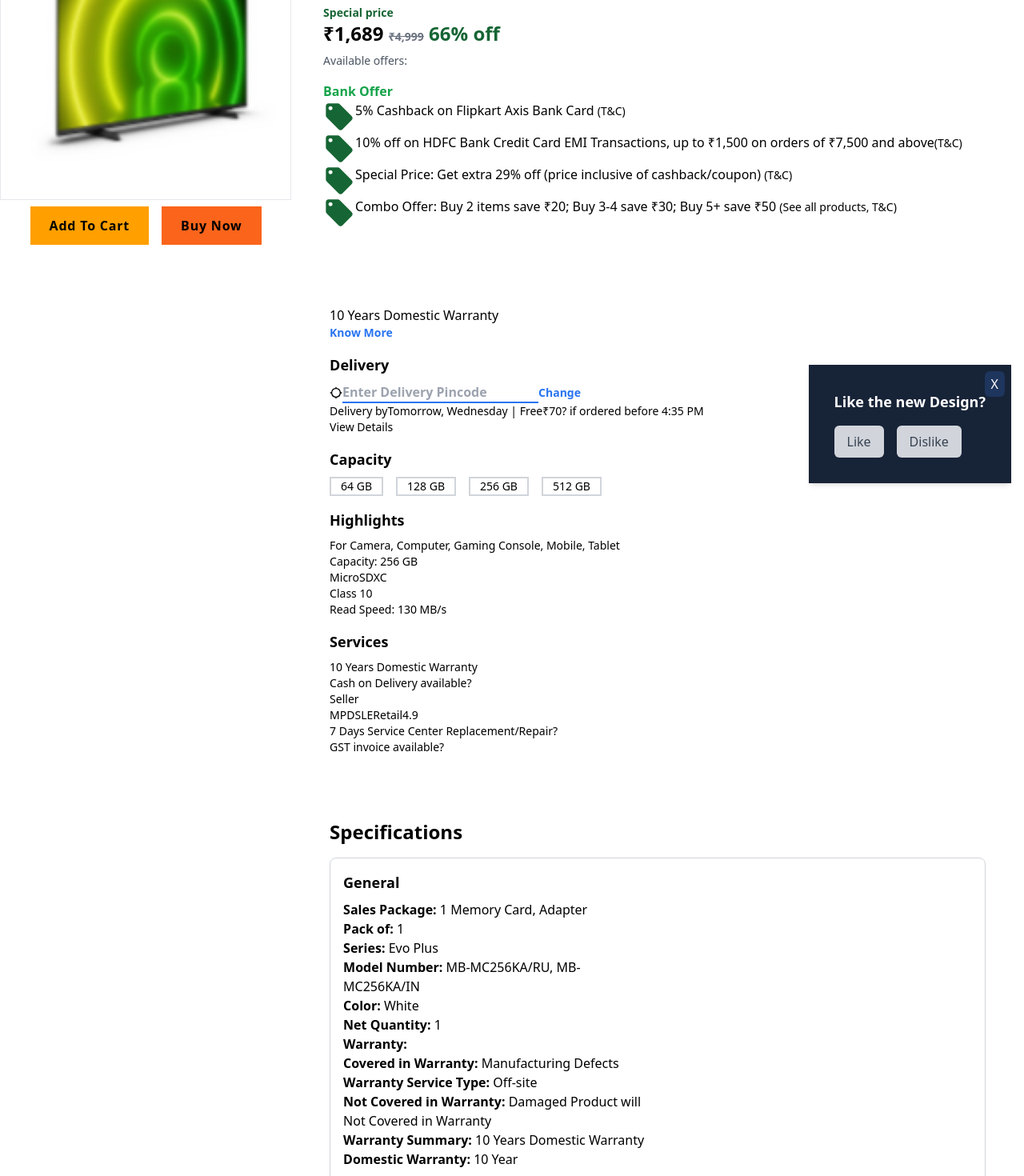
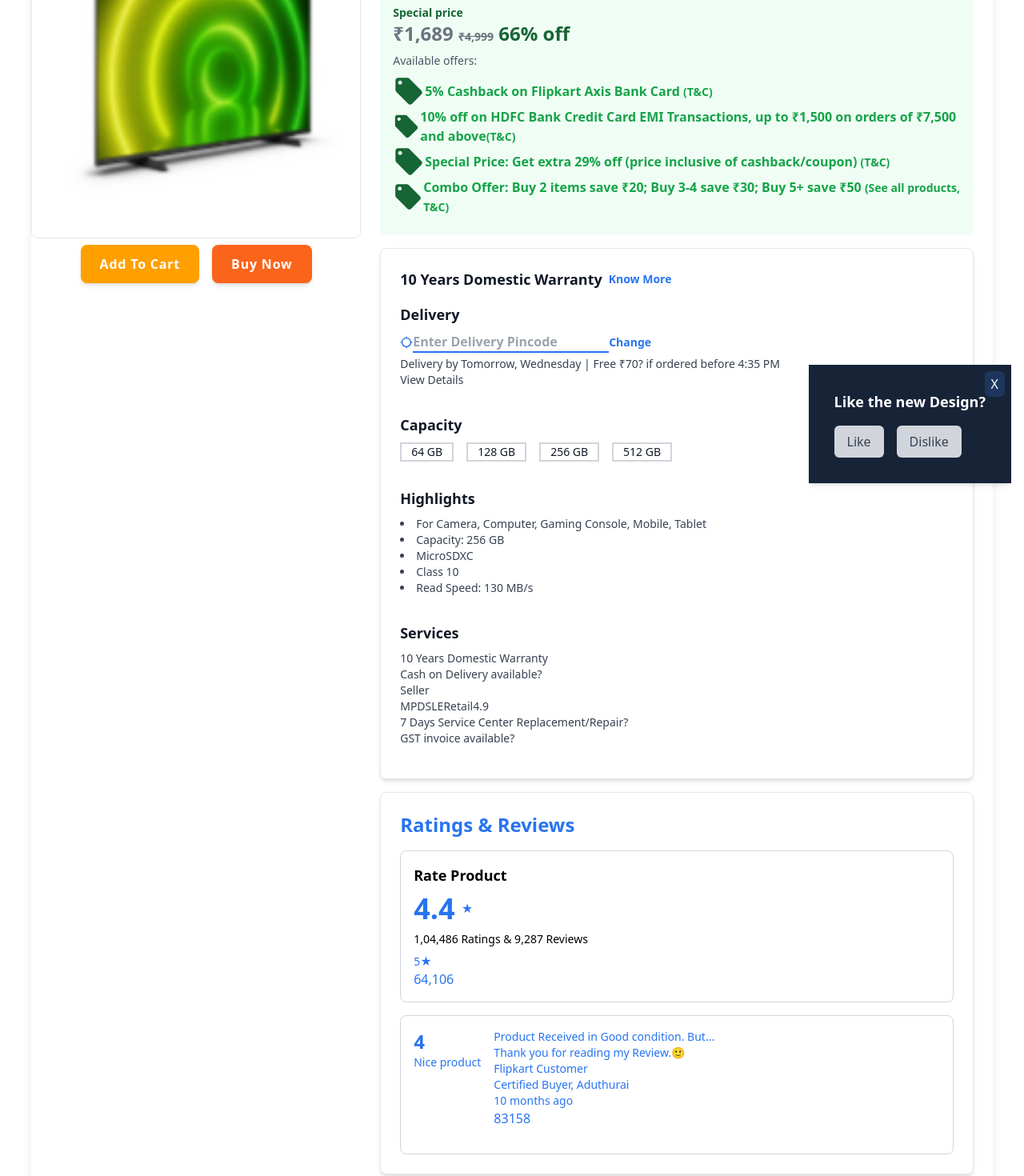
Before and after one commit to muhammadshakkeerp/Shopease, a React (Vite) app: page /productDetails/1 in a window 1280 px wide. Shown: the part 180-1650 px from the top of the page at 80% size. Built offline with nearby package versions, Linux system fonts and the light colour scheme.

Commit message:
style:productDeatils page darkmode updated

```diff
--- a/src/components/ProductDatails.tsx
+++ b/src/components/ProductDatails.tsx
@@ -1,17 +1,18 @@
 import { useState, FC, useEffect } from "react";
-
 import { useSelector } from "react-redux/es/exports";
 import { useParams } from "react-router-dom";
 import { rowProductsData } from "../assets/globalUtlities";
 import { ProductDetailsProps, } from "../assets/types";
-import { CartState } from "../redux/store";
+import { CartState, RootState } from "../redux/store";
 import { ProductProps } from "../types/globalTypes";
-import { MdLocalOffer, MdLocationSearching } from "react-icons/md";
+import { MdLocalOffer, MdLocationSearching, MdOutlineDelete } from "react-icons/md";
 import { BsHeart } from "react-icons/bs";
+import { RiEditBoxLine } from "react-icons/ri";
 
 const ProductDatails: FC<ProductDetailsProps & CartState> = () => {
   const { id } = useParams();
   // const dispatch = useDispatch();
+  const darkMode = useSelector((state: RootState) => state?.dark)
 
   const [showDetails, setShowDetials] = useState<ProductProps[]>([]);
   // if click to add-to-card , then show counter ( +  or - )
@@ -48,190 +49,149 @@
   };
 
   return (
-    <div>
+    <div >
       {showDetails.length > 0 &&
         showDetails.map((item) => (
           // ProductDetails section
-          <div key={item.id} className="flex items-center justify-center xl:justify-between">
+          <div key={item.id} className={`flex items-center justify-center ${darkMode.isEnabled ? "bg-darkModeBg" : "bg-white"}`}>
             <div className="flex flex-col xl:flex-row items-start">
               {/* Left side with item details */}
-              <div className="flex flex-col xl:flex-row mx-auto">
-                <div className="xl:w-2/5 flex flex-col items-center relative">
-                  <img src={item.img} alt={item.title} className="w-full h-[60vh] xl:h-auto object-contain border" />
-                  <span className="absolute top-4 right-4 p-4 rounded-md bg-gray-500"  >
-
-                    <BsHeart />
+              <div className="flex flex-col xl:flex-row mx-auto  shadow-lg rounded-lg overflow-hidden">
+                <div className="xl:w-2/5 relative">
+                  <img src={item.img} alt={item.title} className="w-full h-[60vh] xl:h-auto object-cover border rounded-lg" />
+                  <span className="absolute top-4 right-4 p-2 rounded-full bg-primary">
+                    <BsHeart className="" />
                   </span>
-                  <div className="fixed w-full md:w-auto bottom-0 md:static  md:flex gap-4 justify-center mt-2">
-                    <button className="bg-[#ff9f00] px-6 py-3 tracking-wider font-semibold w-1/2 md:w-auto">Add To Cart</button>
-                    <button className="bg-[#fb641b] px-6 py-3 tracking-wider font-semibold w-1/2 md:w-auto">Buy Now</button>
+                  <div className="fixed w-full md:w-auto bottom-0 md:static md:flex gap-4 justify-center mt-2">
+                    <button className="bg-[#ff9f00] px-6 py-3 tracking-wider font-semibold w-1/2 md:w-auto text-white rounded-lg shadow-md transition duration-300 hover:bg-[#e69100]">
+                      Add To Cart
+                    </button>
+                    <button className="bg-[#fb641b] px-6 py-3 tracking-wider font-semibold w-1/2 md:w-auto text-white rounded-lg shadow-md transition duration-300 hover:bg-[#e64a19]">
+                      Buy Now
+                    </button>
                   </div>
                 </div>
+
                 <div className="max-w-3/5 mx-auto p-6">
                   <h1 className="text-3xl font-semibold mb-4">SAMSUNG Evo Plus 256 GB MicroSDXC Class 10</h1>
-                  <p className="text-sm mb-2 text-gray-600 font-semibold"> <span className="h-2 bg-green-700 text-white rounded-md px-1 py-[2px]">4.4 ★</span> 4,41,04,486 Ratings & 9,287 Reviews</p>
-                  <div className=" p-4 rounded-lg mb-4">
+                  <p className="text-sm mb-2 text-gray-600 font-semibold">
+                    <span className="h-2 bg-green-700 text-white rounded-md px-1 py-[2px]">4.4 ★</span> 4,41,04,486 Ratings & 9,287 Reviews
+                  </p>
+                  <div className={`p-4 rounded-lg mb-4 ${darkMode.isEnabled ? "bg-gray-700/50" : "bg-green-50"} `}>
                     <p className="text-green-800 text-sm font-semibold">Special price</p>
-                    <p className="text-2xl font-semibold mb-2">₹1,689 <span className="text-gray-500 text-sm line-through">₹4,999</span>  <span className="text-green-800" >66% off</span> </p>
-                    {/* Add your available offers section */}
+                    <p className="text-2xl text-gray-500 font-semibold mb-2">₹1,689 <span className="text-gray-500 text-sm line-through">₹4,999</span>  <span className="text-green-800" >66% off</span> </p>
                     <p className="text-sm text-gray-600 mt-2">Available offers:</p>
-                    <div className=" py-4 rounded-lg mb-4">
-                      <p className="text-green-600 font-semibold">Bank Offer</p>
-
-                      <div className={`flex`}>
+                    <div className="py-2">
+                      <div className="flex items-center text-green-600 font-semibold">
                         <MdLocalOffer className="text-green-800 tex-[20px] xl:text-[40px]" />
                         <p>5% Cashback on Flipkart Axis Bank Card <span className="text-sm">(T&C)</span></p>
                       </div>
-
-                      <div className={`flex`}>
+                      <div className="flex items-center text-green-600 font-semibold">
                         <MdLocalOffer className="text-green-800 tex-[20px] xl:text-[40px]" />
                         <p>10% off on HDFC Bank Credit Card EMI Transactions, up to ₹1,500 on orders of ₹7,500 and above
-                          <span className="text-sm">(T&C)</span>  </p>
+                          <span className="text-sm">(T&C)</span>
+                        </p>
                       </div>
-
-                      <div className={`flex`}>
+                      <div className="flex items-center text-green-600 font-semibold">
                         <MdLocalOffer className="text-green-800 tex-[20px] xl:text-[40px]" />
                         <p>Special Price: Get extra 29% off (price inclusive of cashback/coupon) <span className="text-sm">(T&C)</span>
                         </p>
                       </div>
-                      <div className={`flex`}>
+                      <div className="flex items-center text-green-600 font-semibold">
                         <MdLocalOffer className="text-green-800 tex-[20px] xl:text-[40px]" />
                         <p>Combo Offer: Buy 2 items save ₹20; Buy 3-4 save ₹30; Buy 5+ save ₹50 <span className="text-sm">(See all products, T&C)</span>
                         </p>
                       </div>
-
+                    </div>
                   </div>
 
-                    <div className="mb-2 flex  items-start">
-
-
-
-
-                    </div>
-
-                    {/* Include your available offers content here */}
-                  </div>
-
-                  {/* delivery ,  ,  */}
-                  <div className="max-w-3/5 mx-auto p-6  rounded-lg mb-4">
-                    <div className=" flex gap-2 mb-4">
-                      <h2 className="text-base   items-center text-black">10 Years Domestic Warranty <p className="text-primary text-sm font-semibold">Know More</p> </h2>
-
+                  <div className={`max-w-3/5 mx-auto p-6 ${darkMode?.isEnabled ? "bg-darkModeBg " : "bg-white"} rounded-lg mb-4 shadow-md border border-gray-200`}>
+                    <div className="flex flex-col gap-4">
+                      <div className="flex gap-2 items-center">
+                        <h2 className={`text-lg font-semibold ${darkMode?.isEnabled ? "text-white" : "text-gray-900"}`}>10 Years Domestic Warranty</h2>
+                        <p className="text-primary text-sm font-semibold cursor-pointer">Know More</p>
                       </div>
                       <div className="mb-4">
-                      <h2 className="text-lg font-semibold mb-2">Delivery</h2>
+                        <h2 className={`text-lg font-semibold mb-2 ${darkMode?.isEnabled ? "text-white" : "text-gray-900"}`}>Delivery</h2>
                         <div className="flex items-center">
-                        <MdLocationSearching />
-                        <input type="number" className="outline-none bg-transparent font-semibold border-b-2 border-primary" placeholder="Enter Delivery Pincode" />
-                        <p className="text-sm font-semibold text-primary">Change</p>
+                          <MdLocationSearching className="text-primary" />
+                          <input type="number" className={`outline-none bg-transparent font-semibold border-b-2 border-primary${darkMode.isEnabled ? 'text-white' : " text-gray-900"}`} placeholder="Enter Delivery Pincode" />
+                          <p className="text-sm font-semibold text-primary cursor-pointer">Change</p>
                         </div>
-
-                      <p className="text-sm">Delivery byTomorrow, Wednesday | Free₹70? if ordered before 4:35 PM</p>
-                      <p className="text-sm">View Details</p>
+                        <p className="text-sm text-gray-700 mt-1">Delivery by Tomorrow, Wednesday | Free ₹70? if ordered before 4:35 PM</p>
+                        <p className="text-sm text-gray-700">View Details</p>
                       </div>
                       <div className="mb-4">
-                      <h2 className="text-lg font-semibold mb-2">Capacity</h2>
-                      <div className="flex space-x-4">
-                        <p className="text-sm border-2 px-3 border-gray-300">64 GB</p>
-                        <p className="text-sm border-2 px-3 border-gray-300">128 GB</p>
-                        <p className="text-sm border-2 px-3 border-gray-300">256 GB</p>
-                        <p className="text-sm border-2 px-3 border-gray-300">512 GB</p>
+                        <h2 className={`text-lg font-semibold mb-2 ${darkMode?.isEnabled ? "text-white" : "text-gray-900"}`}>Capacity</h2>
+                        <div className={`flex space-x-4 ${darkMode?.isEnabled ? "text-white": "text-gray-900"}`}>
+                          <p className="text-sm border-2 px-3 border-gray-300 ">64 GB</p>
+                          <p className="text-sm border-2 px-3 border-gray-300 ">128 GB</p>
+                          <p className="text-sm border-2 px-3 border-gray-300 ">256 GB</p>
+                          <p className="text-sm border-2 px-3 border-gray-300 ">512 GB</p>
                         </div>
                       </div>
                       <div className="mb-4">
-                      <h2 className="text-lg font-semibold mb-2">Highlights</h2>
-
-                      <ul className="decoration-slice">
-                        <li className="text-sm">For Camera, Computer, Gaming Console, Mobile, Tablet</li>
-                        <li className="text-sm">Capacity: 256 GB</li>
-                        <li className="text-sm">MicroSDXC</li>
-                        <li className="text-sm">Class 10</li>
-                        <li className="text-sm">Read Speed: 130 MB/s</li>
+                        <h2 className="text-lg font-semibold mb-2 text-gray-900">Highlights</h2>
+                        <ul className="list-disc list-inside text-sm text-gray-700">
+                          <li>For Camera, Computer, Gaming Console, Mobile, Tablet</li>
+                          <li>Capacity: 256 GB</li>
+                          <li>MicroSDXC</li>
+                          <li>Class 10</li>
+                          <li>Read Speed: 130 MB/s</li>
                         </ul>
                       </div>
                       <div className="mb-4">
-                      <h2 className="text-lg font-semibold mb-2">Services</h2>
-                      <p className="text-sm">10 Years Domestic Warranty</p>
-                      <p className="text-sm">Cash on Delivery available?</p>
-                      <p className="text-sm">Seller</p>
-                      <p className="text-sm">MPDSLERetail4.9</p>
-                      <p className="text-sm">7 Days Service Center Replacement/Repair?</p>
-                      <p className="text-sm">GST invoice available?</p>
-                    </div>
-                  </div>
-                  {/* specifications */}
-                  <div className="max-w-3/5 mx-auto p-6">
-                    <h2 className="text-2xl font-semibold mb-4">Specifications</h2>
-                    <div className="border border-gray-300 rounded-lg p-4 mb-4">
-                      <h3 className="text-lg font-semibold mb-2">General</h3>
-                      <div className="grid grid-cols-2 gap-4">
-                        <div>
-                          <p><span className="font-semibold">Sales Package:</span> 1 Memory Card, Adapter</p>
-                          <p><span className="font-semibold">Pack of:</span> 1</p>
-                          <p><span className="font-semibold">Series:</span> Evo Plus</p>
-                          <p><span className="font-semibold">Model Number:</span> MB-MC256KA/RU, MB-MC256KA/IN</p>
-                          <p><span className="font-semibold">Color:</span> White</p>
-                          <p><span className="font-semibold">Net Quantity:</span> 1</p>
-                          <p><span className="font-semibold">Warranty:</span></p>
-                          <p><span className="font-semibold">Covered in Warranty:</span> Manufacturing Defects</p>
-                          <p><span className="font-semibold">Warranty Service Type:</span> Off-site</p>
-                          <p><span className="font-semibold">Not Covered in Warranty:</span> Damaged Product will Not Covered in Warranty</p>
-                          <p><span className="font-semibold">Warranty Summary:</span> 10 Years Domestic Warranty</p>
-                          <p><span className="font-semibold">Domestic Warranty:</span> 10 Year</p>
-                        </div>
-                        <div>
-
-                        </div>
+                        <h2 className="text-lg font-semibold mb-2 text-gray-900">Services</h2>
+                        <p className="text-sm text-gray-700">10 Years Domestic Warranty</p>
+                        <p className="text-sm text-gray-700">Cash on Delivery available?</p>
+                        <p className="text-sm text-gray-700">Seller</p>
+                        <p className="text-sm text-gray-700">MPDSLERetail4.9</p>
+                        <p className="text-sm text-gray-700">7 Days Service Center Replacement/Repair?</p>
+                        <p className="text-sm text-gray-700">GST invoice available?</p>
                       </div>
                     </div>
                   </div>
 
-                  {/* review and reating */}
-                  <div className="max-w-3/5 mx-auto p-6">
-                    <h2 className="text-2xl font-semibold mb-4">Ratings & Reviews</h2>
-
-                    {/* <!-- Rate Product section --> */}
+                  <div className="max-w-3/5 mx-auto p-6 bg-white rounded-lg shadow-md border border-gray-200">
+                    <h2 className="text-2xl font-semibold mb-4 text-primary">Ratings & Reviews</h2>
                     <div className="border border-gray-300 rounded-lg p-4 mb-4">
                       <h3 className="text-lg font-semibold mb-2">Rate Product</h3>
                       <div className="flex items-center mb-2">
-                        <p className="text-4xl font-bold mr-2">4.4</p>
-                        <p className="text-sm">★</p>
+                        <p className="text-4xl font-bold mr-2 text-primary">4.4</p>
+                        <p className="text-sm text-primary">★</p>
                       </div>
                       <p className="text-sm mb-2">1,04,486 Ratings & 9,287 Reviews</p>
                       <div className="flex items-center space-x-4">
                         <div>
-                          <p className="text-sm">5★</p>
-                          <p>64,106</p>
+                          <p className="text-sm text-primary">5★</p>
+                          <p className="text-primary">64,106</p>
                         </div>
                         {/* <!-- Include similar blocks for 4★, 3★, 2★, and 1★ ratings --> */}
                       </div>
                     </div>
-
-                    {/* <!-- Reviews section --> */}
                     <div className="border border-gray-300 rounded-lg p-4">
                       {/* <!-- Review 1 --> */}
                       <div className="flex items-start mb-4">
                         <div className="flex-shrink-0">
-                          <p className="text-2xl font-bold">4</p>
-                          <p className="text-sm">Nice product</p>
+                          <p className="text-2xl font-bold text-primary">4</p>
+                          <p className="text-sm text-primary">Nice product</p>
                         </div>
                         <div className="ml-4">
-                          <p className="text-sm">Product Received in Good condition. But...</p>
-                          <p className="text-sm">Thank you for reading my Review.🙂</p>
-                          <p className="text-sm">Flipkart Customer</p>
-                          <p className="text-sm">Certified Buyer, Aduthurai</p>
-                          <p className="text-sm">10 months ago</p>
-                          <p>83158</p>
+                          <p className="text-sm text-primary">Product Received in Good condition. But...</p>
+                          <p className="text-sm text-primary">Thank you for reading my Review.🙂</p>
+                          <p className="text-sm text-primary">Flipkart Customer</p>
+                          <p className="text-sm text-primary">Certified Buyer, Aduthurai</p>
+                          <p className="text-sm text-primary">10 months ago</p>
+                          <p className="text-primary">83158</p>
                         </div>
                       </div>
                       {/* <!-- Include similar blocks for other reviews --> */}
                     </div>
                   </div>
 
+
                 </div>
               </div>
-
-
             </div>
 
 
@@ -240,37 +200,41 @@
 
       {/* Right side with reviews and other details */}
       <div className="flex flex-col items-center">
-        <h3 className="text-lg font-semibold">User Reviews</h3>
+        <h3 className="text-lg font-semibold text-primary">User Reviews</h3>
         {/* Reviews section */}
-        <div className="bg-gray-100 p-4 rounded-lg w-80">
-          {/* Display reviews */}
-          {reviews.length === 0 ? (
-            <p className="text-gray-500">No reviews yet.</p>
-          ) : (
-            reviews.map((review, index) => (
-              <div key={index} className="border-b pb-2">
-                <p className="text-sm">{review}</p>
-              </div>
-            ))
-          )}
-          {/* Input for adding a review */}
-          <div className="mt-4">
+        <div className="bg-white shadow-lg rounded-lg w-96">
+          <div className="mt-4 p-4">
             <input
               type="text"
               placeholder="Write your review..."
               value={userReview}
               onChange={(e) => setUserReview(e.target.value)}
-              className="w-full p-2 border rounded-md outline-none"
+              className="w-full p-2 border border-gray-300 rounded-md outline-none focus:border-primary"
             />
             <button
               onClick={handleReviewSubmit}
-              className="mt-2 px-4 py-2 bg-blue-500 text-white rounded-md"
+              className="mt-2 px-4 py-2 bg-primary text-white rounded-md hover:bg-primary-dark transition-colors duration-300"
             >
               Submit Review
             </button>
           </div>
+          {/* Display reviews */}
+          {reviews.length === 0 ? (
+            <p className="text-gray-500 p-4">No reviews yet.</p>
+          ) : (
+            reviews.map((review, index) => (
+              <div key={index} className="border-b border-gray-200 p-4 flex justify-between">
+                <p className="text-sm">{review}</p>
+                <span><button><RiEditBoxLine /></button>
+                  <button><MdOutlineDelete /></button></span>
+              </div>
+            ))
+          )}
+          {/* Input for adding a review */}
+
         </div>
       </div>
+
     </div>
   );
 };
--- a/src/index.css
+++ b/src/index.css
@@ -86,3 +86,10 @@
 .custom_icon_size {
   font-size: 40px;
 }
+
+/* DARK MODE  */
+   /* text */
+
+  .darkMod_white_text {
+   color: white !important;
+  }
```
Lines whose indentation alone changed are shown as unchanged.
